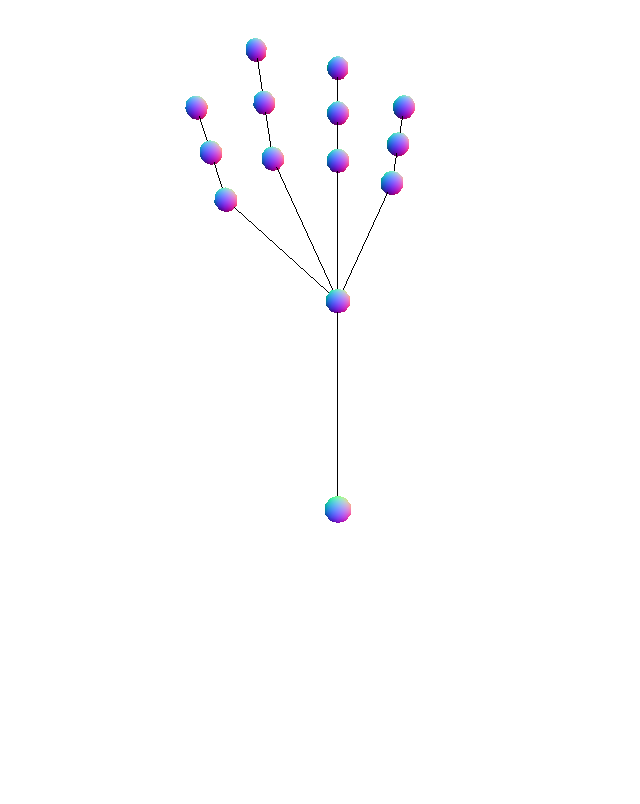
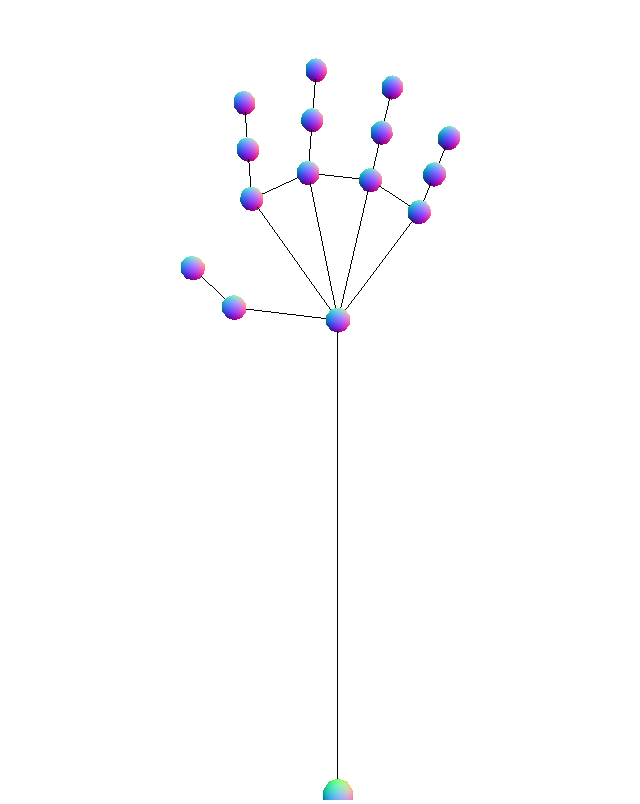
Before and after one commit to mjkaufer/MyoThreeArm, a plain HTML site: page index.html in a window 1280 px wide. Shown: the whole page, without its empty margins (302-942 px from the left). Drawn offline with Linux system fonts and the light colour scheme; animation ran at ten frames a second.

Commit message:
Added thumb, webbing

```diff
--- a/index.html
+++ b/index.html
@@ -34,7 +34,7 @@
 
 			var lineMaterial, material, geometry, controls;
 
-
+			var webbing = true;
 
 
 
@@ -80,33 +80,58 @@
 
 				// the indenting is intentional, to make the object hierarchy clearer - I promise I'm not a bad programmer
 
-				// code results in a top-down view of the right hand
-				// or a bottom-down view of the left hand, if you're so inclined
+				// code results in a top-down view of the left hand's palm
 
-				var handXOffset = 50;
+				var handXOffset = 100;
+				var lowerThumbJointPosition = xzVector(25, -Math.PI / 2 + Math.PI / 24);
+				var upperThumbJointPosition = xzVector(15, -Math.PI / 2 + Math.PI / 4);
 
-				var armGroup = new THREE.Object3D()
-				armGroup.position.x = handXOffset / -2
+				armGroup = new THREE.Object3D()
+				armGroup.position.x = handXOffset / -1.25
 
 					forearmGroup = ballGroup()
 
 
-						var handGroup = ballGroup()
+						handGroup = ballGroup()
 						handGroup.position.x += handXOffset
 
 
-							var fingers = {
-								pointer: new Finger("pointer"),
-								middle: new Finger("middle"),
-								ring: new Finger("ring"),
-								pinky: new Finger("pinky")
+							fingers = {
+								pointer: Finger("pointer"),
+								middle: Finger("middle"),
+								ring: Finger("ring"),
+								pinky: Finger("pinky")
 							}
 
-							for(var i in fingers){
-								var finger = fingers[i];
-								handGroup.add(finger.lowerDigit)
-								handGroup.add(lineTo(new THREE.Vector3(), finger.lowerDigit.position))
+							for(var i = 0; i < Object.keys(fingers).length; i++){
+
+								var fingerName = Object.keys(fingers)[i]
+
+								var finger = fingers[fingerName];
+								if(i > 0 && webbing){
+									var previousFingerName = Object.keys(fingers)[i - 1]
+
+									handGroup.add(lineTo(finger.position, fingers[previousFingerName].position))
+								}
+
+
+								handGroup.add(finger)
+								handGroup.add(lineTo(new THREE.Vector3(), finger.position))
+
 							}
+
+							var lowerThumbJoint = ballGroup()
+							lowerThumbJoint.position.add(lowerThumbJointPosition)
+
+								var upperThumbJoint = ballGroup()
+								upperThumbJoint.position.add(upperThumbJointPosition)
+
+								lowerThumbJoint.add(upperThumbJoint)
+								lowerThumbJoint.add(lineTo(new THREE.Vector3(), upperThumbJoint.position))
+
+
+							handGroup.add(lowerThumbJoint)
+							handGroup.add(lineTo(new THREE.Vector3(), lowerThumbJoint.position))
 
 						forearmGroup.add(handGroup)
 						forearmGroup.add(lineTo(new THREE.Vector3(), handGroup.position))
@@ -177,6 +202,9 @@
 				return new THREE.Line(lineGeo, material)
 			}
 
+			function xzVector(magnitude, angle){
+				return new THREE.Vector3(Math.cos(angle) * magnitude, 0, Math.sin(angle) * magnitude)
+			}
 
 
 		</script>
--- a/js/Finger.js
+++ b/js/Finger.js
@@ -1,6 +1,6 @@
 var fingerScalarMap = {
 	"pointer": 1,
-	"middle": 1.2,
+	"middle": 1.1,
 	"ring": 1,
 	"pinky": 0.8
 }
@@ -12,7 +12,9 @@ var angleSpread = Math.PI / 2
 var lowerToMiddleDigitSpacing = 15;
 var middleToUpperDigitSpacing = 15;
 
-var angleScalar = 2.5;// used to bring fingers closer together
+var angleScalar = 1 / 2.5;// used to bring fingers closer together
+
+var initialAngle = Math.PI / 15
 
 var Finger = function(fingerName){
 
@@ -22,7 +24,8 @@ var Finger = function(fingerName){
 	this.fingerNumber = Object.keys(fingerScalarMap).indexOf(fingerName)
 
 
-	var angle = this.fingerNumber / Object.keys(fingerScalarMap).length * angleSpread - angleSpread / 2
+	var angle = makeAngle(this.fingerNumber)
+	var scaledAngle = makeAngle(this.fingerNumber, angleScalar)
 
 	// the indenting is intentional, to make the object hierarchy clearer - I promise I'm not a bad programmer
 
@@ -32,10 +35,10 @@ var Finger = function(fingerName){
 
 
 		this.middleDigit = ballGroup()
-		this.middleDigit.position.add(xzVector(lowerToMiddleDigitSpacing * fingerScalar, angle / angleScalar))
+		this.middleDigit.position.add(xzVector(lowerToMiddleDigitSpacing * fingerScalar, scaledAngle))
 
 			this.upperDigit = ballGroup()
-			this.upperDigit.position.add(xzVector(middleToUpperDigitSpacing * fingerScalar, angle / angleScalar))
+			this.upperDigit.position.add(xzVector(middleToUpperDigitSpacing * fingerScalar, scaledAngle))
 
 			this.middleDigit.add(this.upperDigit);
 			this.middleDigit.add(lineTo(new THREE.Vector3(), this.upperDigit.position))
@@ -44,8 +47,12 @@ var Finger = function(fingerName){
 		this.lowerDigit.add(lineTo(new THREE.Vector3(), this.middleDigit.position))
 
 
+	return this.lowerDigit
+
+
 }
 
-function xzVector(magnitude, angle){
-	return new THREE.Vector3(Math.cos(angle) * magnitude, 0, Math.sin(angle) * magnitude)
+function makeAngle(fingerNumber, scalar){
+	scalar = scalar || 1
+	return (fingerNumber / Object.keys(fingerScalarMap).length * angleSpread - angleSpread / 2) * scalar + initialAngle
 }
```
